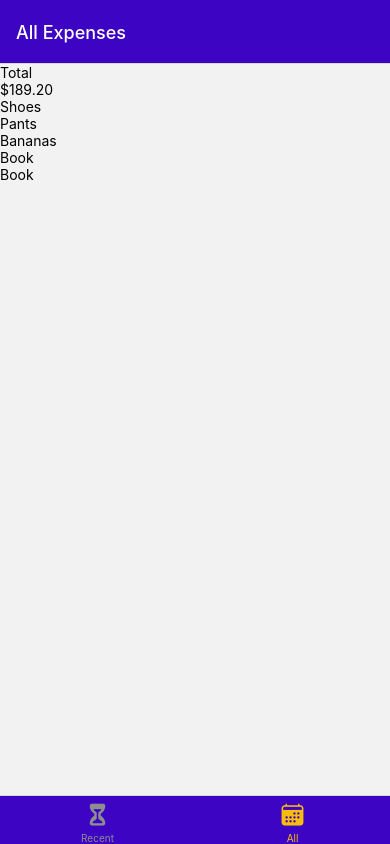
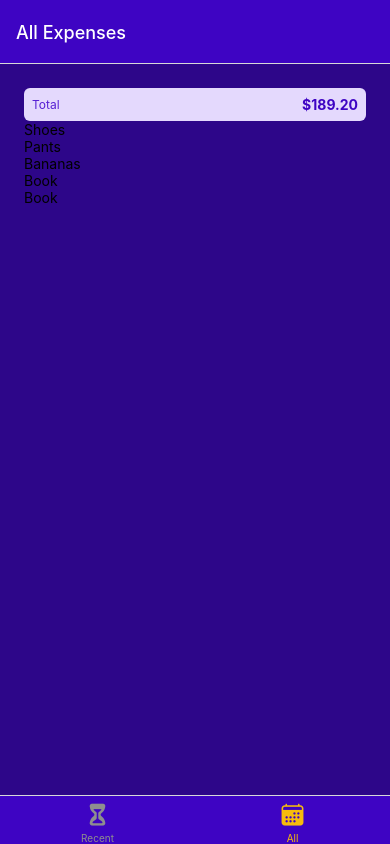
Before and after one commit to gastonirby/ExpenseTracker, a React Native app: screen /AllExpenses in a window 390 px wide. Built offline with nearby package versions, Linux system fonts and the light colour scheme.

Commit message:
added styling

```diff
--- a/components/ExpensesOutput/ExpensesOutput.js
+++ b/components/ExpensesOutput/ExpensesOutput.js
@@ -1,7 +1,8 @@
-import { View } from 'react-native';
+import { View, StyleSheet } from 'react-native';
 
 import ExpensesSummary from './ExpensesSummary';
 import ExpensesList from './ExpensesList';
+import { GlobalStyles } from '../../constants/styles';
 
 const DUMMY_EXPENSES = [
   {
@@ -38,7 +39,7 @@
 
 function ExpensesOutput ({ expensesPeriod }) {
   return (
-    <View>
+    <View style={styles.container} >
       <ExpensesSummary expenses={DUMMY_EXPENSES} periodName={expensesPeriod} />
       <ExpensesList expenses={DUMMY_EXPENSES} />
     </View>
@@ -46,3 +47,12 @@
 }
 
 export default ExpensesOutput;
+
+const styles = StyleSheet.create({
+    container: {
+        flex: 1,
+        padding: 24,
+        backgroundColor: GlobalStyles.colors.primary700,
+    },
+
+})
--- a/components/ExpensesOutput/ExpensesSummary.js
+++ b/components/ExpensesOutput/ExpensesSummary.js
@@ -1,5 +1,5 @@
-import { Text, View, StyleSheet } from 'react-native';
-import { GlobalStyles } from '../../constants/styles';
+import { Text, View, StyleSheet } from 'react-native'
+import { GlobalStyles } from '../../constants/styles'
 
 function ExpensesSummary ({ expenses, periodName }) {
   const expensesSum = expenses.reduce((sum, expense) => {
@@ -7,18 +7,30 @@
   }, 0)
 
   return (
-    <View>
-      <Text>{periodName}</Text>
-      <Text>${expensesSum.toFixed(2)}</Text>
+    <View style={styles.container}>
+      <Text style={styles.period}>{periodName}</Text>
+      <Text style={styles.sum}>${expensesSum.toFixed(2)}</Text>
     </View>
-  );
+  )
 }
 
-export default ExpensesSummary;
+export default ExpensesSummary
 
 const styles = StyleSheet.create({
-    container: {
-        padding: 8,
-        backgroundColor: GlobalStyles.colors.primary50,
-    }
+  container: {
+    padding: 8,
+    backgroundColor: GlobalStyles.colors.primary50,
+    borderRadius: 6,
+    flexDirection: 'row',
+    justifyContent: 'space-between',
+    alignItems: 'center'
+  },
+  period: {
+    fontSize: 12,
+    color: GlobalStyles.colors.primary400
+  },
+  sum: {
+    fontWeight: 'bold',
+    color: GlobalStyles.colors.primary500
+  },
 })
```
